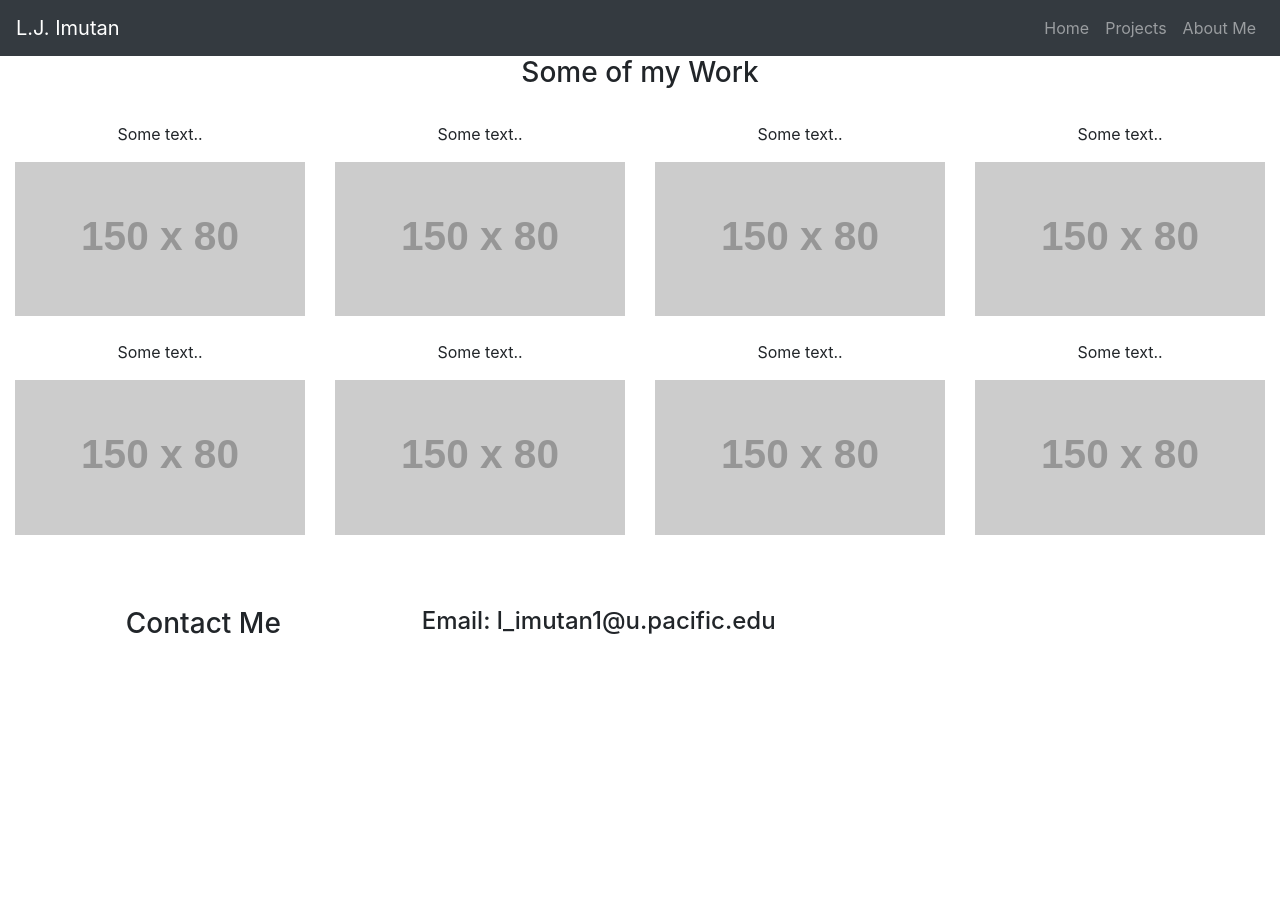
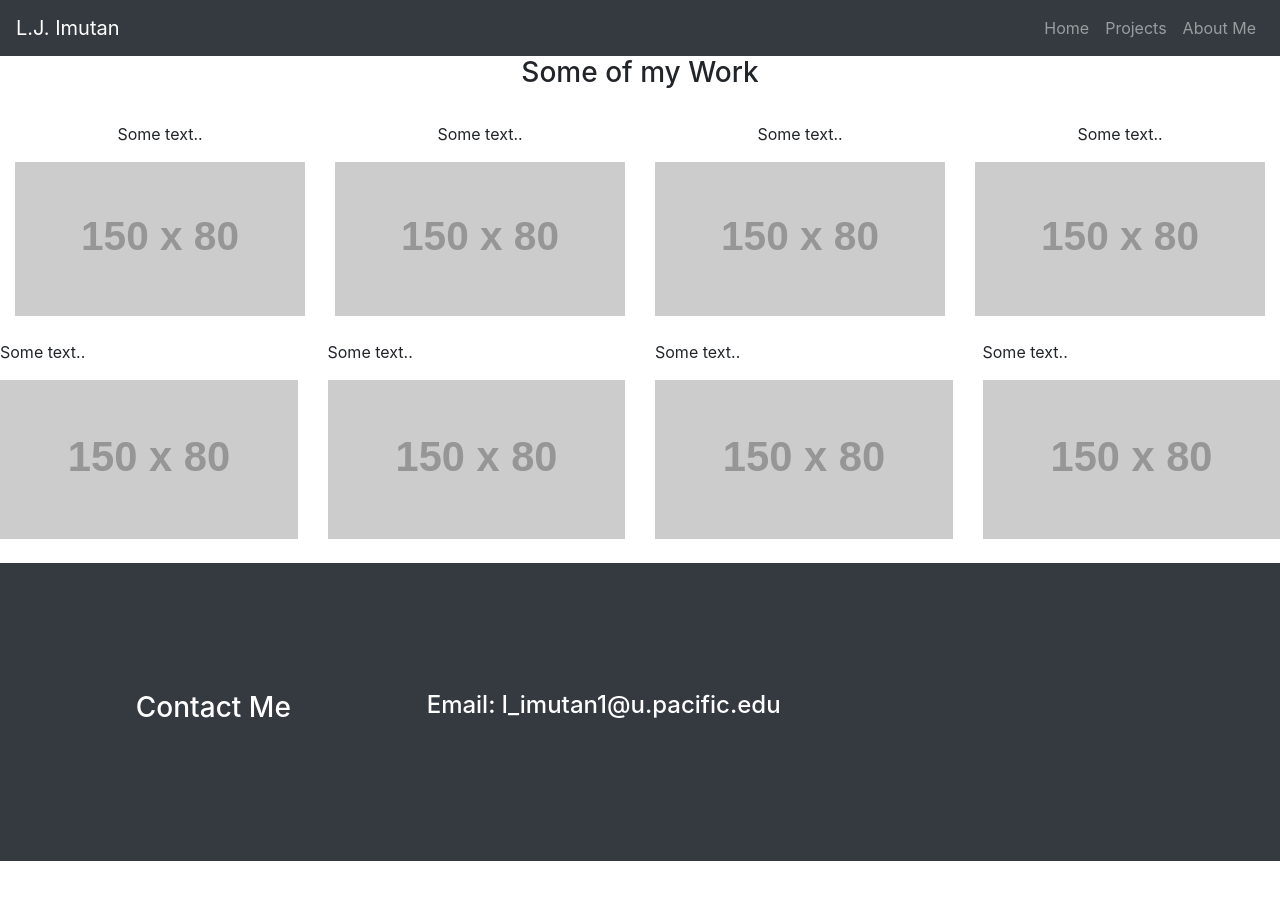
Before and after one commit to TheLJWay/TheLJWay.github.io, a Jekyll site: the page projects.html, which Jekyll copies as it is, in a window 1280 px wide. Built offline with Jekyll 4.4.1, drawn with Linux system fonts in a browser that asks for light colours.

Commit message:
Fixed footer color and padding

```diff
--- a/about.html
+++ b/about.html
@@ -346,8 +346,9 @@
 </div>
 </div>
 </div>
+<br>
 
-<flooter class="container-fluid text-center">
+<footer class="container-fluid text-center">
   <div class="row">
     <div class="col-sm-4">
     <h3>Contact Me</h3>
@@ -355,5 +356,7 @@
     <br>
     <h4>Email: l_imutan1@u.pacific.edu</h4>
   </div>
+</footer>
+
   </body>
 </html>
--- a/index.html
+++ b/index.html
@@ -67,10 +67,11 @@
   </div>
 
 </div>
-</div><br>
+</div>
+<br>
 
 
-<flooter class="container-fluid text-center">
+<footer class="container-fluid text-center">
   <div class="row">
     <div class="col-sm-4">
     <h3>Contact Me</h3>
@@ -78,6 +79,7 @@
     <br>
     <h4>Email: l_imutan1@u.pacific.edu</h4>
   </div>
+</footer>
 
 
 
--- a/projects.html
+++ b/projects.html
@@ -10,6 +10,7 @@
   <script src="https://cdnjs.cloudflare.com/ajax/libs/popper.js/1.14.3/umd/popper.min.js"></script>
   <script src="https://maxcdn.bootstrapcdn.com/bootstrap/4.1.3/js/bootstrap.min.js"></script>
   <link rel="shortcut icon" type="image/png" href="favicon.png">
+  <link href="style.css" rel="stylesheet" />
   </head>
 
   <body>
@@ -62,7 +63,6 @@
   </div>
 </div><br>
 
-<div class="container-fluid bg-3 text-center">
 <div class="row">
   <div class="col-sm-3">
     <p>Some text..</p>
@@ -81,8 +81,9 @@
     <img src="https://placehold.it/150x80?text=IMAGE" class="img-responsive" style="width:100%" alt="Image">
   </div>
 </div>
-</div><br><br>
-<flooter class="container-fluid text-center">
+</div><br>
+
+<footer class="container-fluid text-center">
   <div class="row">
     <div class="col-sm-4">
     <h3>Contact Me</h3>
@@ -90,5 +91,7 @@
     <br>
     <h4>Email: l_imutan1@u.pacific.edu</h4>
   </div>
+</footer>
+
   </body>
 </html>
--- a/style.css
+++ b/style.css
@@ -61,6 +61,13 @@ html, body {
     text-transform: uppercase;
 }
 
+footer {
+  width: 100%;
+  background-color: #343A40;
+  padding: 10% 5% 10% 5%;
+  color:#FFF;
+}
+
 @media (max-width: 768px) {
   .landing-text h1
   {
```
Lines whose indentation alone changed are shown as unchanged.
